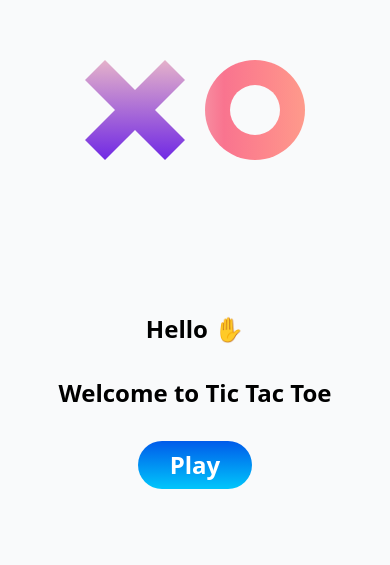
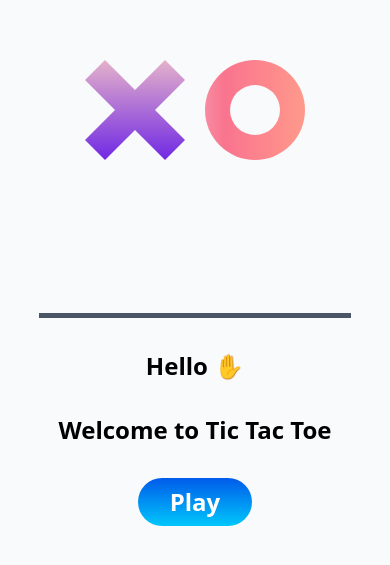
Before and after one commit to HarishBabu-DV/Tic-Tac-Toe, a React (Vite) app: page / in a window 390 px wide. Shown: the part 117-682 px from the top of the page. Built offline with nearby package versions, Linux system fonts and the light colour scheme.

Commit message:
modified layout of splashscreen for mobile

```diff
--- a/src/index.css
+++ b/src/index.css
@@ -16,6 +16,17 @@ html,body{
         background-image: linear-gradient(to right, #f78ca0 0%, #f9748f 19%, #fd868c 60%, #fe9a8b 100%);
         @apply rounded-full flex items-center justify-center;
     }
+    .xo-container{
+        @apply flex items-center justify-center gap-5 h-1/2;
+
+    }
+    .welcome-msg-container{
+        &::before{
+            content: '';
+            @apply size-[5px] bg-gray-600 w-[80%];
+        }
+    }
+
     .play-button{
         background-image: linear-gradient(to top, #00c6fb 0%, #005bea 100%);
         @apply px-8 py-2 text-2xl text-white font-semibold rounded-[25px] w-max;
--- a/src/pages/SplashScreen.jsx
+++ b/src/pages/SplashScreen.jsx
@@ -5,14 +5,14 @@ const SplashScreen = () => {
   return (
     <section className='w-full h-screen py-10 flex flex-col gap-4 bg-gray-50'>
         {/* Tic Tac Toe Shape  */}
-        <div className='flex items-center justify-center gap-5 h-1/2 '>
+        <div className='xo-container '>
             <div className='x-shape size-[100px] '/>
             <div className='o-shape size-[100px] '>
               <div className='size-[50px] rounded-full bg-gray-50'>
               </div>
             </div>
         </div>
-        <div className='h-1/2 flex flex-col gap-8 items-center'>
+        <div className='welcome-msg-container h-1/2 flex flex-col gap-8 items-center'>
           <h1 className='text-center text-2xl font-semibold'>Hello &#9995;</h1>
           <h1 className='text-center text-2xl font-semibold'>Welcome to Tic Tac Toe </h1>
             <Link className='play-button'>
```
